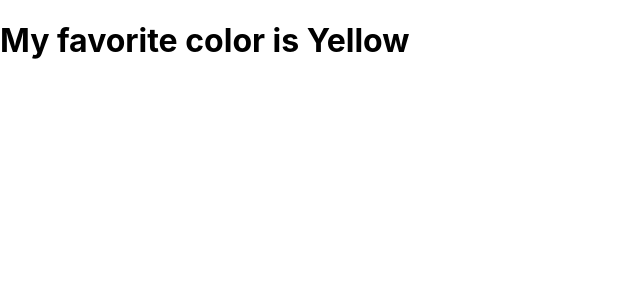
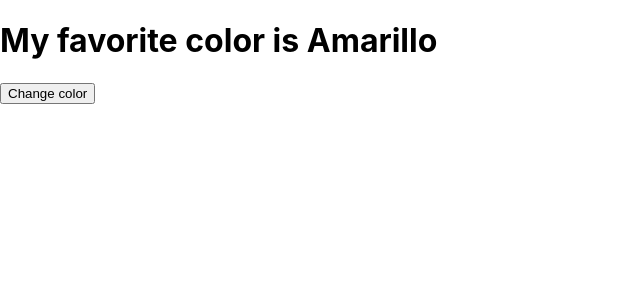
Before and after one commit to nildiert/cymetria-react, a React (Create React App) app: page / in a window 1280 px wide. Shown: the top 300 px of the page, without its empty margins (0-640 px from the left). Built offline with nearby package versions, Linux system fonts and the light colour scheme.

Commit message:
Muestra de importancia del update sobre el cambio de estado en el ciclo de vida

```diff
--- a/src/Header.js
+++ b/src/Header.js
@@ -6,15 +6,23 @@ class Header extends React.Component {
         this.state = {favoriteColor: "Red"};
     }
 
-    componentDidMount() {
-        setTimeout(() =>{
-            this.setState({favoriteColor: "Yellow"})
-        }, 1000);
+    static getDerivedStateFromProps(props, state) {
+        return {favoriteColor: props.favcol};
+    }
+
+    changeColor = () => {
+        console.log("Entro a la funcion")
+        this.setState({favoriteColor: "blue"});
     }
 
     render() {
         return (
-            <h1>My favorite color is {this.state.favoriteColor}</h1>
+            <div>
+                <h1>My favorite color is {this.state.favoriteColor}</h1>
+                <button type="button" onClick={this.changeColor}>
+                    Change color
+                </button>
+            </div>
         )
     }
 }
```
